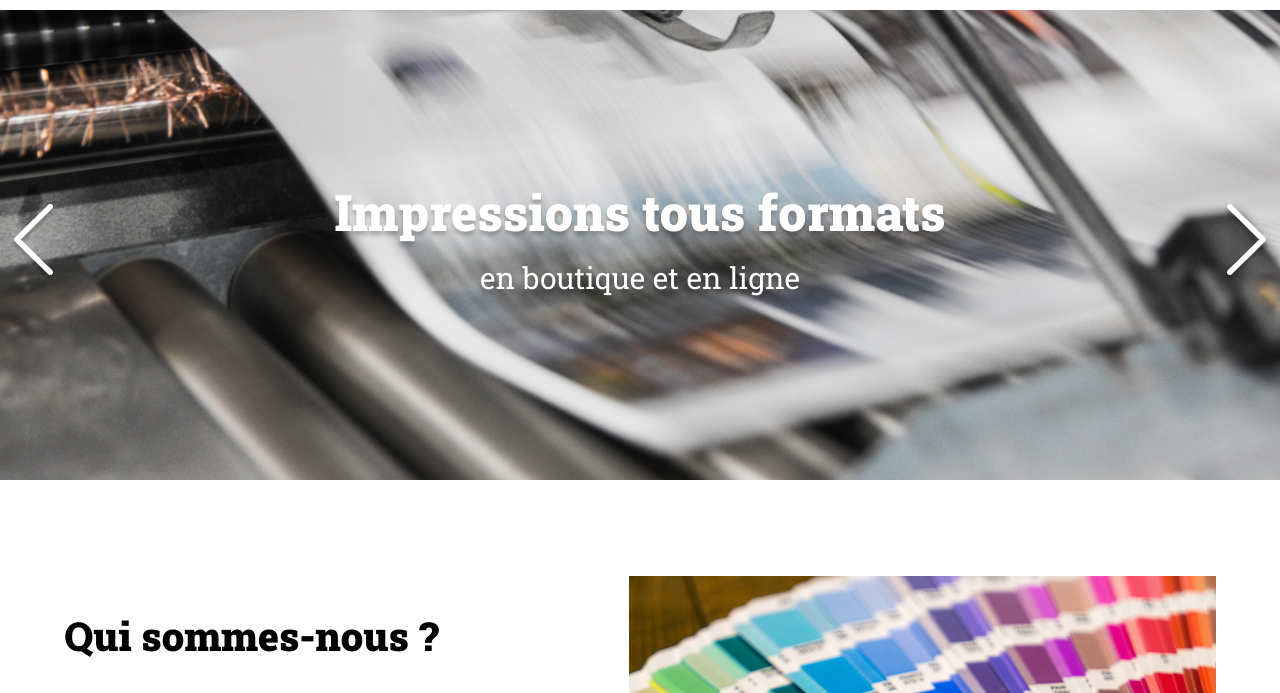
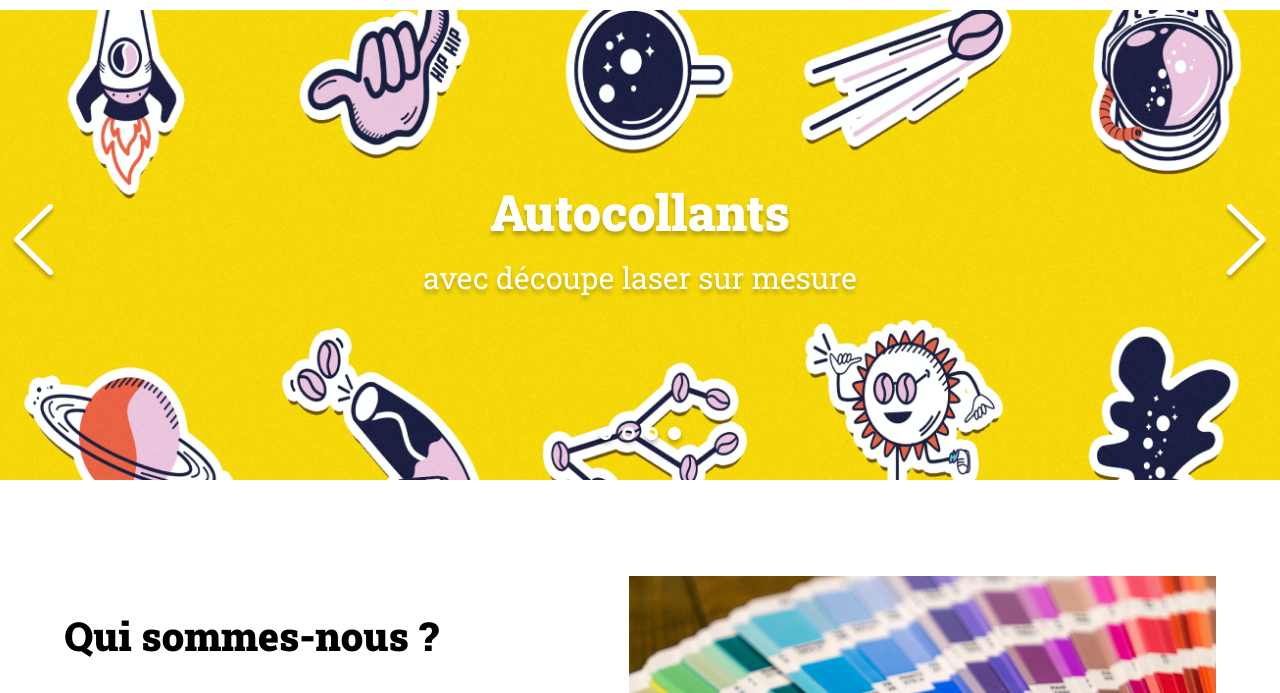
Before and after one commit to luigiPapapicco/Openclassrooms_projet_05, a plain HTML site: page index.html in a window 1280 px wide. Both pictures are taken after a click on the element 33 px from the left and 336 px from the top of the page. Shown: the part 91-784 px from the top of the page. Drawn offline with Linux system fonts and the light colour scheme.

Commit message:
mise en place des bulletts, de la fonction pour la maj des img, des fonctionnalitees pour l_activation des fleches

```diff
--- a/assets/script.js
+++ b/assets/script.js
@@ -16,17 +16,75 @@ const slides = [
 		"tagLine":"Autocollants <span>avec découpe laser sur mesure</span>"
 	}
 ]
-//  variable récupérant ma liste de boutons
-let listBtns = document.querySelectorAll(".arrow");
-// console.log(listBtns);
-// boucle avec un addEventlistener opérant sur chaque bouton
 
-for (let i=0; i < listBtns.length; i++) {
-	let btnActuel = listBtns[i];
+// Ajout des eventListener sur les flèches
+const left_btn = document.querySelector(".arrow_left");
+const leftClicked = left_btn.addEventListener("click", (event) => {
+	console.log("J'ai cliqué sur ma fleche gauche");
+})
+const right_btn = document.querySelector(".arrow_right");
+const rightClicked = right_btn.addEventListener("click", (event) => {
+	console.log("J'ai cliqué sur ma fleche droite");
+})
 
-	btnActuel.addEventListener("click", (event) => {
-		// verifie si je clique sur la class arrow_lef, si c'est le cas alors classDiv prend la valeur fleche gauche sinon elle prend la valeur fleche droite.
-		let classDiv = event.currentTarget.classList.contains("arrow_left") ? "fleche_gauche" : "fleche_droite";
-		console.log(`J'ai cliqué sur la classe : ${classDiv}`)
-	})
+
+// récupération du la class parent qui acceuillera mes bulletts
+const divDots = document.querySelector(".dots");
+// Ajouter des points (buletts) pour chaque slide
+for (let i = 0; i < slides.length; i++) {
+    const divDot = document.createElement("div");
+    divDot.classList.add("dot");
+	if (i === 0) {
+		divDot.classList.add("dot_selected"); // ma première iterration ajoute également la classe "dot_selected"
+	}
+    divDots.appendChild(divDot);
 }
+
+// Récupérer toutes les classe ".dot" (buletts)
+const buletts = document.querySelectorAll(".dot");
+
+
+// Fonction pour mettre à jour le chemin d'image
+function updateImagePath(imageName) {
+	return "./assets/images/slideshow/" + imageName; // concaténation du chemin au lien présent dans le tableau
+}
+
+// Fonction pour mettre à jour l'affichage selon l'index du slide
+function updateSlide(index) {
+	const slide = slides[index]; // récup de l'index pour link l'image du tableau "slide"
+    const slideImage = document.querySelector(".banner-img"); // recup du parent pour la maj de l <img>
+    const slideTagLine = document.querySelector("#banner > p"); // redup du parent pour la maj du <p>
+
+    slideImage.src = updateImagePath(slide.image); // maj de la source avec l'appel de la fonction updateImagePath
+    slideTagLine.innerHTML = slide.tagLine; // maj du paragraphe avec la parti tagLine du dictionnaire
+
+    // Mettre à jour le pointeur actif
+    buletts.forEach((dot, i) => { //pour chaque iterration sur la collectionn de bullet
+        if (i === index) { // si est strictement égale a l'index en cours
+            dot.classList.add("dot_selected"); // alors on ajoute la classe "dot_selected"
+        } else {
+            dot.classList.remove("dot_selected"); // sinon on la supprime
+        }
+    });
+}
+
+// Index du slide actuellement affiché
+let currentSlideIndex = 0;
+
+
+right_btn.addEventListener("click", () => { // Au clic sur la flèche droite
+    currentSlideIndex++; // indexEncour incrémenter de 1
+    if (currentSlideIndex >= slides.length) { //si indexEncour est supérieur ou égale a la longueur du dictionnaire
+        currentSlideIndex = 0; //alors indexEncour repasse a zero
+    }
+    updateSlide(currentSlideIndex); //on appelle la fonction avec pour paramètre la valeur de l'index
+});
+
+// Au clic sur la flèche gauche, passer au slide suivant
+left_btn.addEventListener("click", () => {
+    currentSlideIndex--; // indexEncour décrementer de 1
+    if (currentSlideIndex < 0) { // si indexEncour est inferieur a 0
+        currentSlideIndex = slides.length - 1; // alor indexEncour egal a la longueur du dictionnaire - 1
+    }
+    updateSlide(currentSlideIndex);
+});
--- a/assets/style.css
+++ b/assets/style.css
@@ -53,9 +53,9 @@ table {
 	border-collapse: collapse;
 	border-spacing: 0;
 }
-body {
+/* body {
 
-}
+} */
 section {
 	margin-block: 6em;
 }
```
